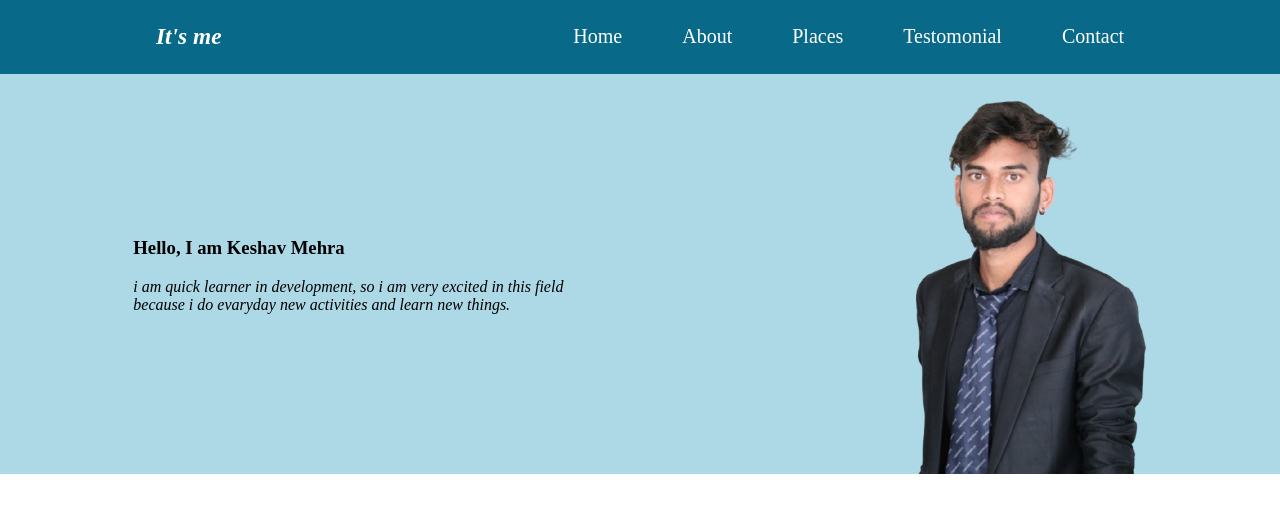
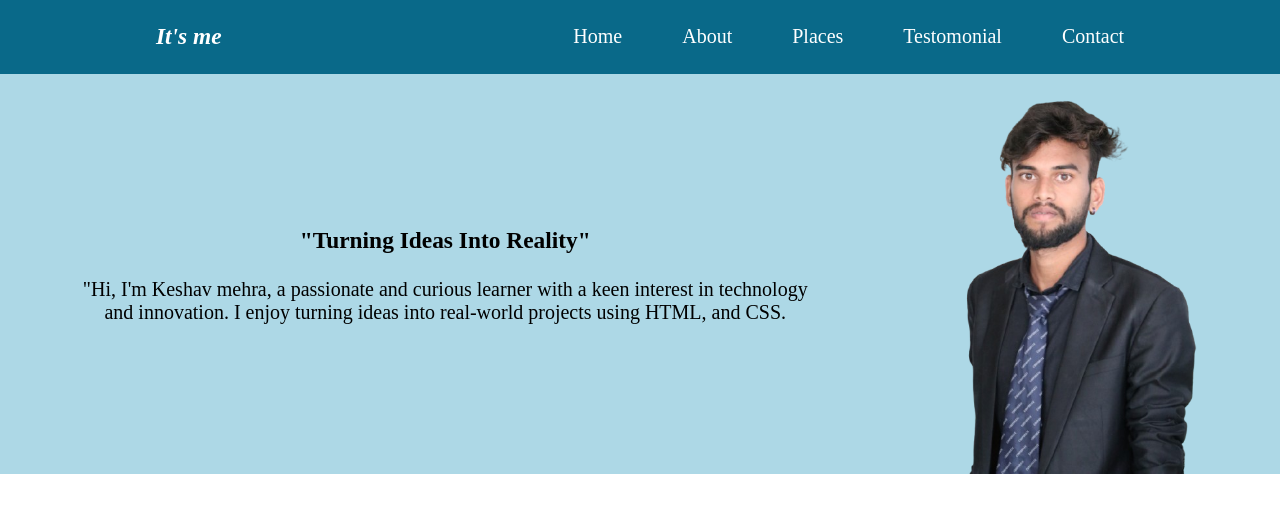
Before and after one commit to Keshavmehra79/My-portfolio, a plain HTML site: page index.html in a window 1280 px wide. Drawn offline with Linux system fonts and the light colour scheme.

Commit message:
hero section

```diff
--- a/index.html
+++ b/index.html
@@ -21,9 +21,10 @@
     </section>
     <section class="hero">
         <section class="content">
-            <h1>Hello, I am Keshav Mehra</h1>
+            <h1 >"Turning Ideas Into Reality" </h1>
             <p>
-                <i>i am quick learner in development, so i am very excited in this field <br> because i do evaryday new activities and learn new things.</i>
+                "Hi, I'm Keshav mehra, a passionate and curious learner with a keen interest in technology <br>
+                 and innovation. I enjoy turning ideas into real-world projects using HTML, and CSS.
             </p>
         </section>
             <img src="keshav_passport_pic-removebg-preview.png" alt="">
--- a/style.css
+++ b/style.css
@@ -25,11 +25,16 @@ body {
 .hero {
     background-color: lightblue;
     display: flex;
-     gap: 50px;
-     justify-content: space-around;
+     gap: 40px;
+   justify-content: space-evenly;
      align-items: center;
+     text-align: center;
 }
 
 .hero img {
     height: 400px;
 }
+.content {
+  font-size: 20px;
+
+}
```
Also changed, not shown: 1 other file.
